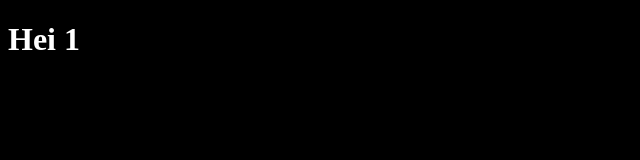
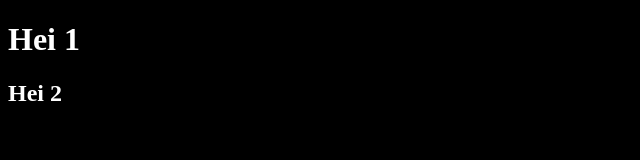
Before and after one commit to Jaeger333/gitVideo, a plain HTML site: page index.html in a window 1280 px wide. Shown: the full height of the page, 0-640 px from the left. Drawn offline with Linux system fonts and the light colour scheme.

Commit message:
first branch commit

```diff
--- a/index.html
+++ b/index.html
@@ -8,5 +8,6 @@
 </head>
 <body>
     <h1>Hei 1</h1>
+    <h2>Hei 2</h2>
 </body>
 </html>
```
